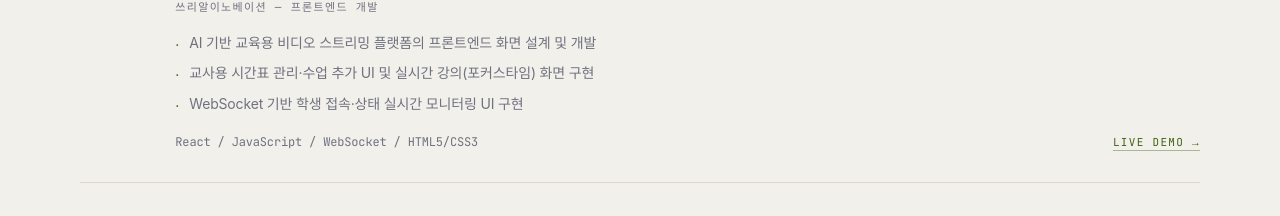
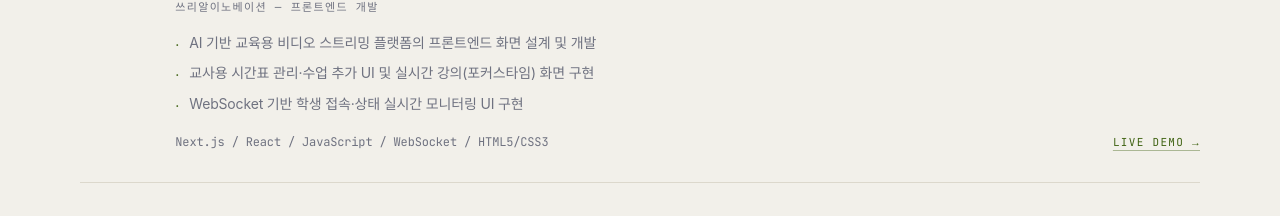
Before and after one commit to KSHoon522/portfolio, a Next.js app: page / in a window 1280 px wide. Shown: the part 4634-4850 px from the top of the page. Built offline with nearby package versions, Linux system fonts and the light colour scheme; a web font is replaced by a local one.

Commit message:
docs: 이력서 수정

```diff
--- a/data/projects.ts
+++ b/data/projects.ts
@@ -80,7 +80,7 @@ export const workProjects: Project[] = [
     period: "2025.01 ~ 2025.04",
     org: "쓰리알이노베이션",
     role: "프론트엔드 개발",
-    tech: ["React", "JavaScript", "WebSocket", "HTML5/CSS3"],
+    tech: ["Next.js", "React", "JavaScript", "WebSocket", "HTML5/CSS3"],
     points: [
       "AI 기반 교육용 비디오 스트리밍 플랫폼의 프론트엔드 화면 설계 및 개발",
       "교사용 시간표 관리·수업 추가 UI 및 실시간 강의(포커스타임) 화면 구현",
```
Also changed, not shown: 1 other file (tests, documents, lock files or other folders).
